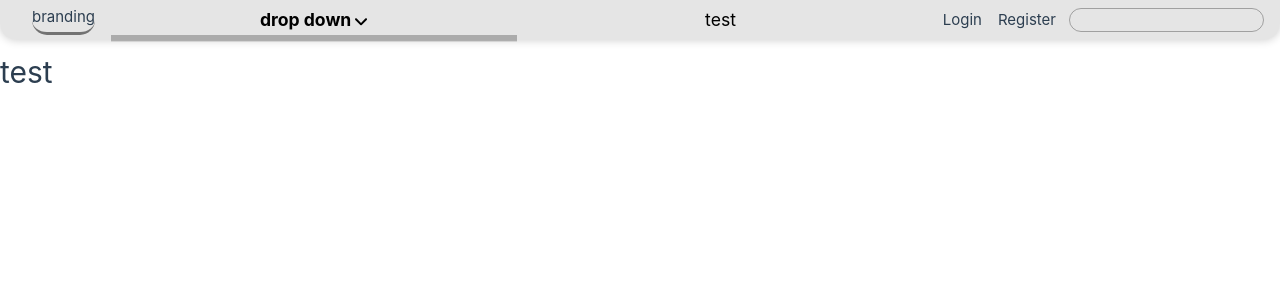
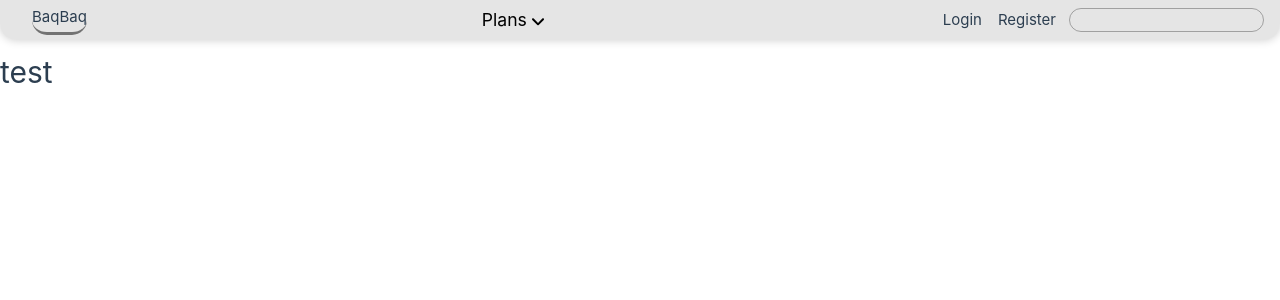
Before and after one commit to HHHMHA/trello-clone, a Vue app: page / in a window 1280 px wide. Shown: the top 300 px of the page. Built offline with nearby package versions, Linux system fonts and the light colour scheme.

Commit message:
feat(navbar): add dummy contents and implement menu (#1)

```diff
--- a/src/assets/base.css
+++ b/src/assets/base.css
@@ -108,3 +108,7 @@ input:focus, textarea:focus {
     outline: 1px ridge rgba(0, 0, 0, .4);
     border-radius: 2rem;
 }
+
+svg {
+    transition: all 0.5s ease-in;
+}
--- a/src/core/layouts/CoreHeader.vue
+++ b/src/core/layouts/CoreHeader.vue
@@ -1,16 +1,16 @@
 <template>
     <nav class="core-nav">
         <div class="core-nav__branding">
-            branding
+            BaqBaq
         </div>
         <div class="core-nav__buttons">
-            <button class="core-nav__button active">
-                drop down
+            <button class="core-nav__button" @click="toggleMenu($event, 0)">
+                Plans
                 <svg fill="currentColor" height="8" viewBox="0 0 13 8" width="13" xmlns="http://www.w3.org/2000/svg">
                     <path d="m11.7305.59279c.3626.362629.3885.93447.0777 1.32699l-.0777.08722-4.99999 4.99999c-.36263.36263-.93446.38853-1.32697.0777l-.08725-.0777-4.999959-4.99997c-.3905249-.39052-.3905242-1.023685 0-1.414209.362629-.36263.934469-.388553 1.326989-.077728l.08722.077728 4.29292 4.292139 4.29284-4.29216c.3626-.36263.9345-.388532 1.327-.077707z"></path>
                 </svg>
             </button>
-            <button class="core-nav__button">test</button>
+            <!--            <button class="core-nav__button">test</button>-->
         </div>
         <div class="core-nav__trail">
             <a href="">Login</a>
@@ -18,25 +18,36 @@
             <input type="search" name="" id="">
         </div>
     </nav>
-    <section class="nav-menu">
-        <h1>A great title</h1>
+    <section class="nav-menu" :class="{'active': showMenu}">
+        <div v-show="activeMenuIndex == 0">
+            <h1>Plans</h1>
             <hr>
             <div class="nav-menu__links">
                 <a href="">
-                Link 1
+                    Standard
                 </a>
                 <a href="">
-                Link 2
+                    Premium
                 </a>
-            <a href="">
-                Link 3
-            </a>
+            </div>
         </div>
     </section>
 </template>
 
 <script setup lang="ts">
+import {ref} from "vue";
 
+let activeMenuIndex = ref(0)
+let showMenu = ref(false)
+
+const toggleMenu = (event, index) => {
+    activeMenuIndex.value = index
+    showMenu.value = !showMenu.value
+    const menuButton = event.target;
+    menuButton.classList.toggle("active")
+    const arrowIcon = menuButton.children[0]
+    arrowIcon.style = menuButton.classList.contains("active") ? "transform: rotate(180deg)" : "transform: rotate(0)";
+}
 </script>
 
 <style scoped>
```
Lines whose indentation alone changed are shown as unchanged.
